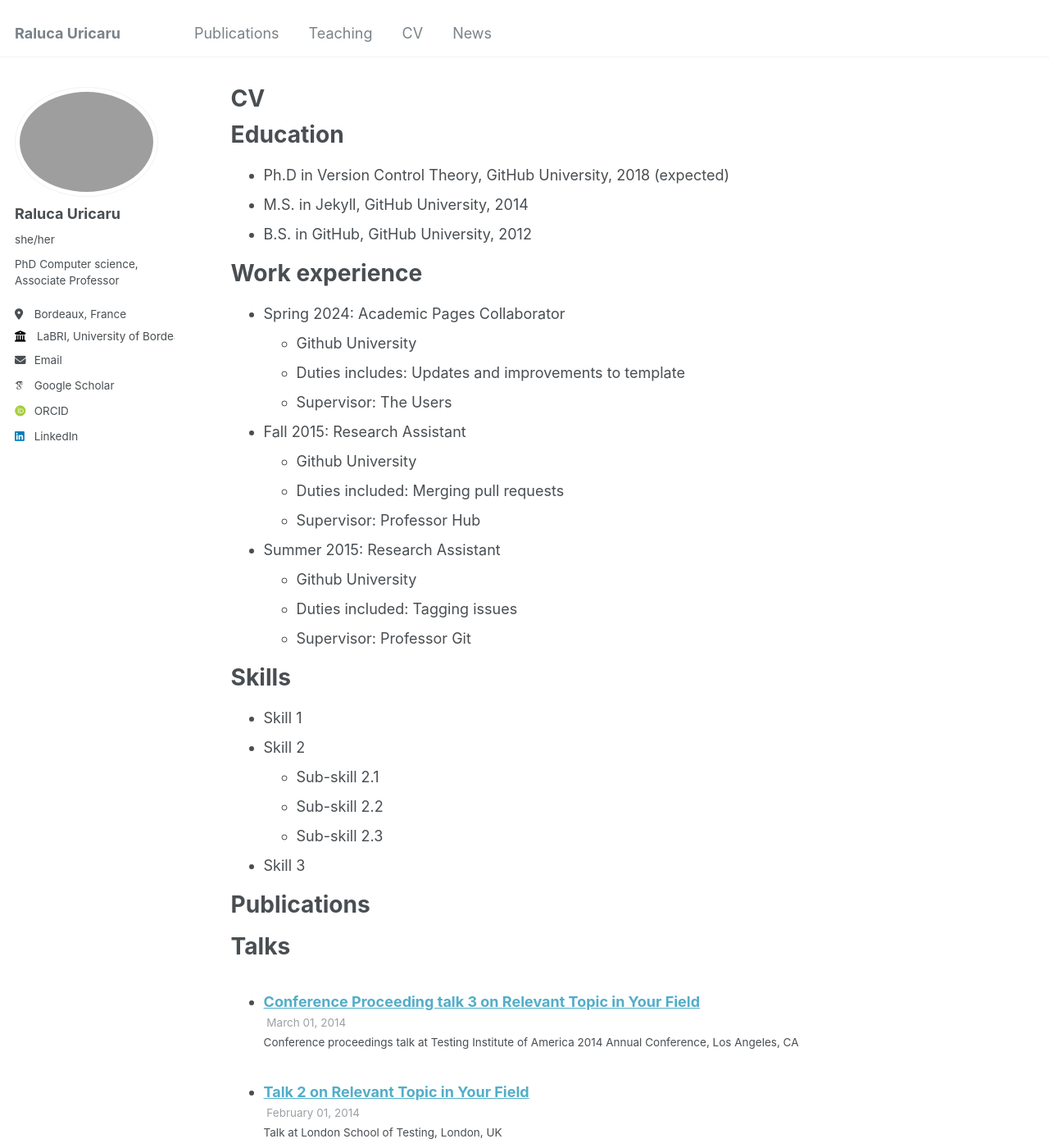
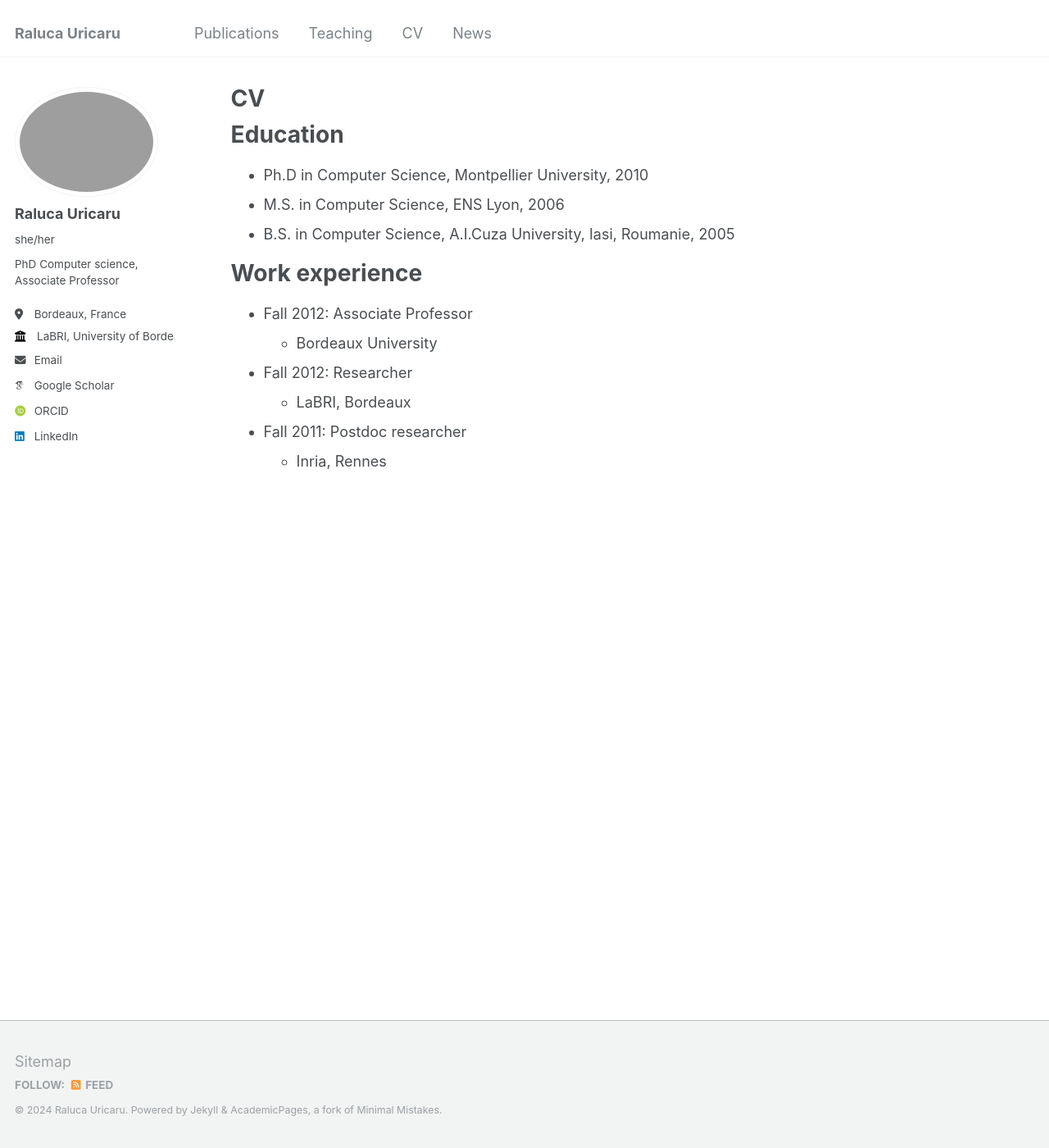
Before and after one commit to ruricaru/ruricaru.github.io, a Jekyll site: the page built from _pages/cv.md, in a window 1280 px wide and 1400 px high. Shown: the whole window at 82% size. Built offline with Jekyll 4.4.1, drawn with Linux system fonts in a browser that asks for light colours; some web fonts are replaced; some of the changed text lies outside the part shown.

Commit message:
Update cv.md

```diff
--- a/_pages/cv.md
+++ b/_pages/cv.md
@@ -11,54 +11,17 @@ redirect_from:
 
 Education
 ======
-* Ph.D in Version Control Theory, GitHub University, 2018 (expected)
-* M.S. in Jekyll, GitHub University, 2014
-* B.S. in GitHub, GitHub University, 2012
+* Ph.D in Computer Science, Montpellier University, 2010
+* M.S. in Computer Science, ENS Lyon, 2006
+* B.S. in Computer Science, A.I.Cuza University, Iasi, Roumanie, 2005
 
 Work experience
 ======
-* Spring 2024: Academic Pages Collaborator
-  * Github University
-  * Duties includes: Updates and improvements to template
-  * Supervisor: The Users
+* Fall 2012: Associate Professor
+  * Bordeaux University
 
-* Fall 2015: Research Assistant
-  * Github University
-  * Duties included: Merging pull requests
-  * Supervisor: Professor Hub
+* Fall 2012: Researcher
+  * LaBRI, Bordeaux
 
-* Summer 2015: Research Assistant
-  * Github University
-  * Duties included: Tagging issues
-  * Supervisor: Professor Git
-
-Skills
-======
-* Skill 1
-* Skill 2
-  * Sub-skill 2.1
-  * Sub-skill 2.2
-  * Sub-skill 2.3
-* Skill 3
-
-Publications
-======
-  <ul>{% for post in site.publications reversed %}
-    {% include archive-single-cv.html %}
-  {% endfor %}</ul>
-
-Talks
-======
-  <ul>{% for post in site.talks reversed %}
-    {% include archive-single-talk-cv.html  %}
-  {% endfor %}</ul>
-
-Teaching
-======
-  <ul>{% for post in site.teaching reversed %}
-    {% include archive-single-cv.html %}
-  {% endfor %}</ul>
-
-Service and leadership
-======
-* Currently signed in to 43 different slack teams
+* Fall 2011: Postdoc researcher
+  * Inria, Rennes
```
